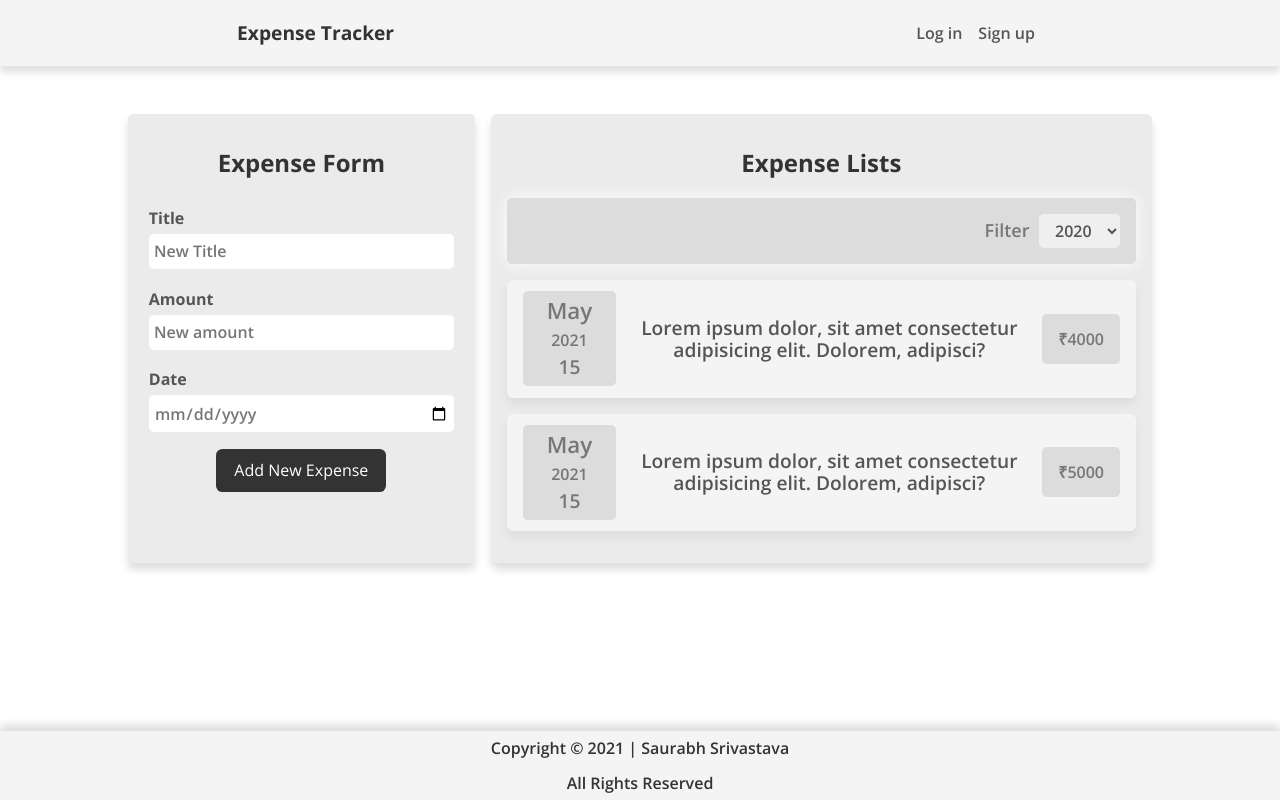
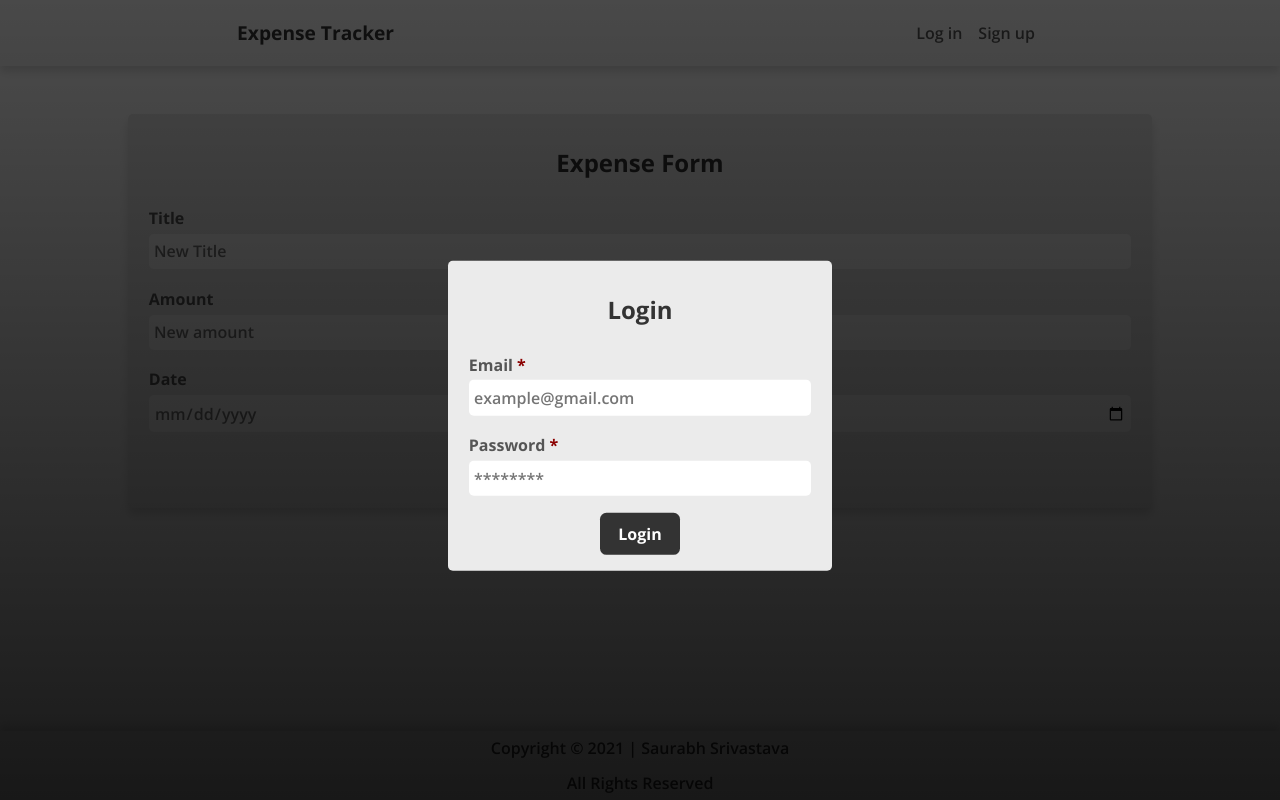
Before and after one commit to saurabhsri108/react-expense-tracker, a React (Vite) app: page / in a window 1280 px wide. Both pictures are taken after a click on the item "Log in". Built offline with nearby package versions, Linux system fonts and the light colour scheme.

Commit message:
Login and Signup Forms Added

```diff
--- a/src/components/Header.jsx
+++ b/src/components/Header.jsx
@@ -1,17 +1,45 @@
-import React from 'react';
+import React, { useState } from 'react';
+import Login from './users/Login';
+import Signup from './users/Signup';
 
 const Header = () => {
+  const [isLoginFormVisible, setLoginFormVisibility] = useState(false);
+  const [isRegistrationFormVisible, setRegistrationFormVisibility] =
+    useState(false);
+
+  const showLoginFormHandler = () => {
+    setLoginFormVisibility(!isLoginFormVisible);
+  };
+
+  const showRegisterFormHandler = () => {
+    setRegistrationFormVisibility(!isRegistrationFormVisible);
+  };
+
   return (
     <header className='bottom-shadow'>
       <a className='logo'>Expense Tracker</a>
       <nav>
         <ul className='nav-list'>
-          <li className='font-semibold p-1 list-item'>Log in</li>
-          <li className='font-semibold p-1 list-item'>Sign up</li>
-          {/* <button className='btn btn-dark'>Dark</button>
-          <button className='btn btn-light'>Light</button> */}
+          <li
+            className='font-semibold p-1 list-item'
+            onClick={showLoginFormHandler}
+          >
+            Log in
+          </li>
+          <li
+            className='font-semibold p-1 list-item'
+            onClick={showRegisterFormHandler}
+          >
+            Sign up
+          </li>
         </ul>
       </nav>
+      {isLoginFormVisible && (
+        <Login showLoginFormHandler={showLoginFormHandler} />
+      )}
+      {isRegistrationFormVisible && (
+        <Signup showRegisterFormHandler={showRegisterFormHandler} />
+      )}
     </header>
   );
 };
--- a/src/components/Main.jsx
+++ b/src/components/Main.jsx
@@ -3,38 +3,45 @@ import ExpenseForm from './expenseform/ExpenseForm';
 import ExpenseLists from './expenses/ExpenseLists';
 
 const Main = () => {
-  const [expenses, setExpenses] = useState([
-    {
-      id: 1,
-      title:
-        'Lorem ipsum dolor, sit amet consectetur adipisicing elit. Dolorem, adipisci?',
-      amount: 4000.0,
-      date: new Date('2020-10-10'),
-    },
-    {
-      id: 2,
-      title:
-        'Lorem ipsum dolor, sit amet consectetur adipisicing elit. Dolorem, adipisci?',
-      amount: 5000.0,
-      date: new Date('2021-07-17'),
-    },
-  ]);
+  const [expenses, setExpenses] = useState(null);
 
   useEffect(() => {
     const getExpenses = JSON.parse(
       localStorage.getItem('expensetrack.expenses')
     );
-    if (getExpenses !== null) setExpenses(getExpenses);
+    if (getExpenses != null) {
+      console.log(getExpenses);
+      const newExpenses = [];
+      for (const expense of getExpenses) {
+        const parsedDate = new Date(expense.date);
+        newExpenses.push({ ...expense, date: parsedDate });
+      }
+      setExpenses((previousExpenses) => {
+        previousExpenses = newExpenses;
+      });
+      console.log(expenses);
+    } else {
+      localStorage.setItem('expensetrack.expenses', JSON.stringify(expenses));
+    }
   }, []);
 
   useEffect(() => {
     localStorage.setItem('expensetrack.expenses', JSON.stringify(expenses));
   }, [expenses]);
 
+  const addNewExpenseHandler = (newExpense) => {
+    setExpenses((previousExpenses) => {
+      if (previousExpenses != null) {
+        return [...previousExpenses, newExpense];
+      }
+      return [newExpense];
+    });
+  };
+
   return (
     <main className='container'>
-      <ExpenseForm />
-      <ExpenseLists expenses={expenses} />
+      <ExpenseForm addNewExpense={addNewExpenseHandler} />
+      {expenses && <ExpenseLists expensesList={expenses} />}
     </main>
   );
 };
--- a/src/components/expenses/Expense.jsx
+++ b/src/components/expenses/Expense.jsx
@@ -1,22 +1,24 @@
 import React from 'react';
 import Card from '../utitlity/Card';
 
-const Expense = ({ id, title, amount, date }) => {
-  const year = new Date().getFullYear();
-  const month = new Date().toLocaleString('en-IN', { month: 'long' });
-  const day = new Date().toLocaleString('en-IN', { day: 'numeric' });
+const Expense = ({ title, amount, date }) => {
+  const year = date.getFullYear();
+  const month = date.toLocaleString('en-IN', { month: 'short' });
+  const day = date.toLocaleString('en-IN', { day: 'numeric' });
   return (
     <Card className='expense'>
       <div className='date-container'>
-        <div className='month font-semibold'>{month}</div>
-        <div className='year font-semibold'>{year}</div>
-        <div className='day font-semibold'>{day}</div>
+        <div className='month font-bold'>{month}</div>
+        <div className='year font-bold'>{year}</div>
+        <div className='day font-bold'>{day}</div>
       </div>
-      <div className='title-container'>
-        <h3 className='font-semibold'>{title}</h3>
-      </div>
-      <div className='amount-container'>
-        <p className='font-semibold'>₹{amount}</p>
+      <div className='expense-content'>
+        <div className='title-container'>
+          <h3 className='font-semibold'>{title}</h3>
+        </div>
+        <div className='amount-container'>
+          <p className='font-bold'>₹{amount}</p>
+        </div>
       </div>
     </Card>
   );
--- a/src/components/expenses/ExpenseLists.jsx
+++ b/src/components/expenses/ExpenseLists.jsx
@@ -3,12 +3,13 @@ import Card from '../utitlity/Card';
 import Expense from './Expense';
 import ExpenseFilter from './ExpenseFilter';
 
-const ExpenseLists = ({ expenses }) => {
+const ExpenseLists = ({ expensesList }) => {
+  console.log(expensesList);
   return (
     <Card className='expense-list'>
       <h2 className='text-center'>Expense Lists</h2>
       <ExpenseFilter />
-      {expenses.map((expense) => (
+      {expensesList.map((expense) => (
         <Expense key={expense.id} {...expense} />
       ))}
     </Card>
--- /dev/null
+++ b/src/components/users/Login.jsx
@@ -0,0 +1,43 @@
+import React from 'react';
+import Modal from '../utitlity/Modal';
+
+const Login = ({ showLoginFormHandler }) => {
+  return (
+    <Modal className='form-container' hideShowHandler={showLoginFormHandler}>
+      <h2 className='text-center'>Login</h2>
+      <form>
+        <div className='form-group'>
+          <label htmlFor='email'>
+            Email <span className='req'>*</span>
+          </label>
+          <input
+            type='email'
+            name='email'
+            id='email'
+            placeholder='example@gmail.com'
+            required
+          />
+        </div>
+        <div className='form-group'>
+          <label htmlFor='pass'>
+            Password <span className='req'>*</span>
+          </label>
+          <input
+            type='password'
+            name='pass'
+            id='pass'
+            placeholder='********'
+            required
+          />
+        </div>
+        <div className='text-center mt-2'>
+          <button type='submit' className='btn btn-dark btn-large font-bold'>
+            Login
+          </button>
+        </div>
+      </form>
+    </Modal>
+  );
+};
+
+export default Login;
--- /dev/null
+++ b/src/components/users/Signup.jsx
@@ -0,0 +1,55 @@
+import React from 'react';
+import Modal from '../utitlity/Modal';
+
+const Signup = ({ showRegisterFormHandler }) => {
+  return (
+    <Modal className='form-container' hideShowHandler={showRegisterFormHandler}>
+      <h2 className='text-center'>Register</h2>
+      <form>
+        <div className='form-group'>
+          <label htmlFor='email'>
+            Email <span className='req'>*</span>
+          </label>
+          <input
+            type='email'
+            name='email'
+            id='email'
+            placeholder='example@gmail.com'
+            required
+          />
+        </div>
+        <div className='form-group'>
+          <label htmlFor='pass'>
+            Password <span className='req'>*</span>
+          </label>
+          <input
+            type='password'
+            name='pass'
+            id='pass'
+            placeholder='********'
+            required
+          />
+        </div>
+        <div className='form-group'>
+          <label htmlFor='cpass'>
+            Confirm Password <span className='req'>*</span>
+          </label>
+          <input
+            type='password'
+            name='cpass'
+            id='cpass'
+            placeholder='********'
+            required
+          />
+        </div>
+        <div className='text-center mt-2'>
+          <button type='submit' className='btn btn-dark btn-large font-bold'>
+            Register
+          </button>
+        </div>
+      </form>
+    </Modal>
+  );
+};
+
+export default Signup;
--- /dev/null
+++ b/src/components/utitlity/Modal.jsx
@@ -0,0 +1,14 @@
+import React from 'react';
+
+const Modal = (props) => {
+  const classNames = props.className;
+  const hideShowHandler = props.hideShowHandler;
+  return (
+    <>
+      <div className='modal-container' onClick={hideShowHandler} />
+      <div className={`modal ${classNames}`}>{props.children}</div>
+    </>
+  );
+};
+
+export default Modal;
--- a/src/css/expense.css
+++ b/src/css/expense.css
@@ -8,16 +8,25 @@
   margin: 1rem 0;
   padding: 0.3rem 1rem;
   display: flex;
-  flex-direction: column;
-  justify-content: center;
+  justify-content: space-between;
   align-items: center;
   align-content: center;
+  gap: 1.2rem;
+}
+
+.expense-content {
+  display: flex;
+  justify-content: space-between;
+  align-content: center;
+  gap: 1.2rem;
+  margin: 0.5rem 0;
+  width: 100%;
 }
 
 .title-container h3 {
-  font-size: 1.125rem;
+  font-size: 0.95rem;
   color: #555;
-  text-align: center;
+  margin: 0.2rem 0;
 }
 
 .amount-container p {
@@ -25,6 +34,7 @@
   padding: 0.4rem;
   border-radius: 0.3rem;
   color: #777;
+  margin: 0.2rem 0;
 }
 
 .date-container {
@@ -33,22 +43,17 @@
   border-radius: 0.3rem;
   color: #777;
   text-align: center;
-  margin-top: 0.7rem;
 }
 
 .date-container .month {
-  font-size: 1.125rem;
-  padding: 0.1rem;
+  font-size: 1rem;
 }
-
 .date-container .year {
   font-size: 0.8rem;
-  padding: 0.1rem;
+  padding: 0.2rem 0;
 }
-
 .date-container .day {
-  font-size: 1;
-  padding: 0.1rem;
+  font-size: 1.4rem;
 }
 
 .expense-filter-container {
@@ -84,29 +89,35 @@
   .expense {
     flex-direction: row;
     justify-content: space-between;
+    gap: 1.2rem;
   }
   .title-container h3 {
-    font-size: 1.2rem;
+    font-size: 1.125rem;
   }
   .amount-container p {
     padding: 1rem;
-    font-size: 1rem;
+    font-size: 1.125rem;
   }
   .date-container {
     margin-top: 0;
     padding-left: 1.4rem;
     padding-right: 1.4rem;
     margin: 0.4rem 0;
+    display: block;
+    min-width: auto;
   }
   .date-container .month {
-    font-size: 1.4rem;
+    font-size: 1.25rem;
+    padding: 0.1rem;
   }
   .date-container .year {
-    font-size: 1rem;
+    font-size: 0.9rem;
     margin: 0.2rem 0;
+    padding: 0.1rem;
   }
   .date-container .day {
-    font-size: 1.2rem;
+    font-size: 1.6rem;
+    padding: 0.1rem;
   }
   .expense-list {
     flex: 2;
@@ -115,4 +126,7 @@
     display: block;
     text-align: right;
   }
+  .expense-content {
+    margin: auto;
+  }
 }
--- a/src/css/utilities/form.css
+++ b/src/css/utilities/form.css
@@ -18,6 +18,10 @@
   margin: 0.3rem 0;
 }
 
+.form-group .req {
+  color: darkred;
+}
+
 .form-group label {
   font-weight: bold;
   color: #555;
--- /dev/null
+++ b/src/css/utilities/modal.css
@@ -0,0 +1,30 @@
+.modal-container {
+  position: absolute;
+  background: linear-gradient(rgba(0, 0, 0, 0.7), rgba(0, 0, 0, 0.9));
+  top: 0;
+  left: 0;
+  right: 0;
+  bottom: 0;
+}
+
+.modal {
+  position: absolute;
+  top: 50%;
+  left: 50%;
+  transform: translate(-50%, -50%);
+  width: 70%;
+}
+
+.modal-show {
+  display: block;
+}
+
+.modal-hide {
+  display: none;
+}
+
+@media (min-width: 928px) {
+  .modal {
+    width: 30%;
+  }
+}
--- a/src/css/utility.css
+++ b/src/css/utility.css
@@ -6,3 +6,4 @@
 @import url('./utilities/shadows.css');
 @import url('./utilities/card.css');
 @import url('./utilities/form.css');
+@import url('./utilities/modal.css');
```
Also changed, not shown: src/components/expenseform/ExpenseForm.jsx (+32 -6 lines).
